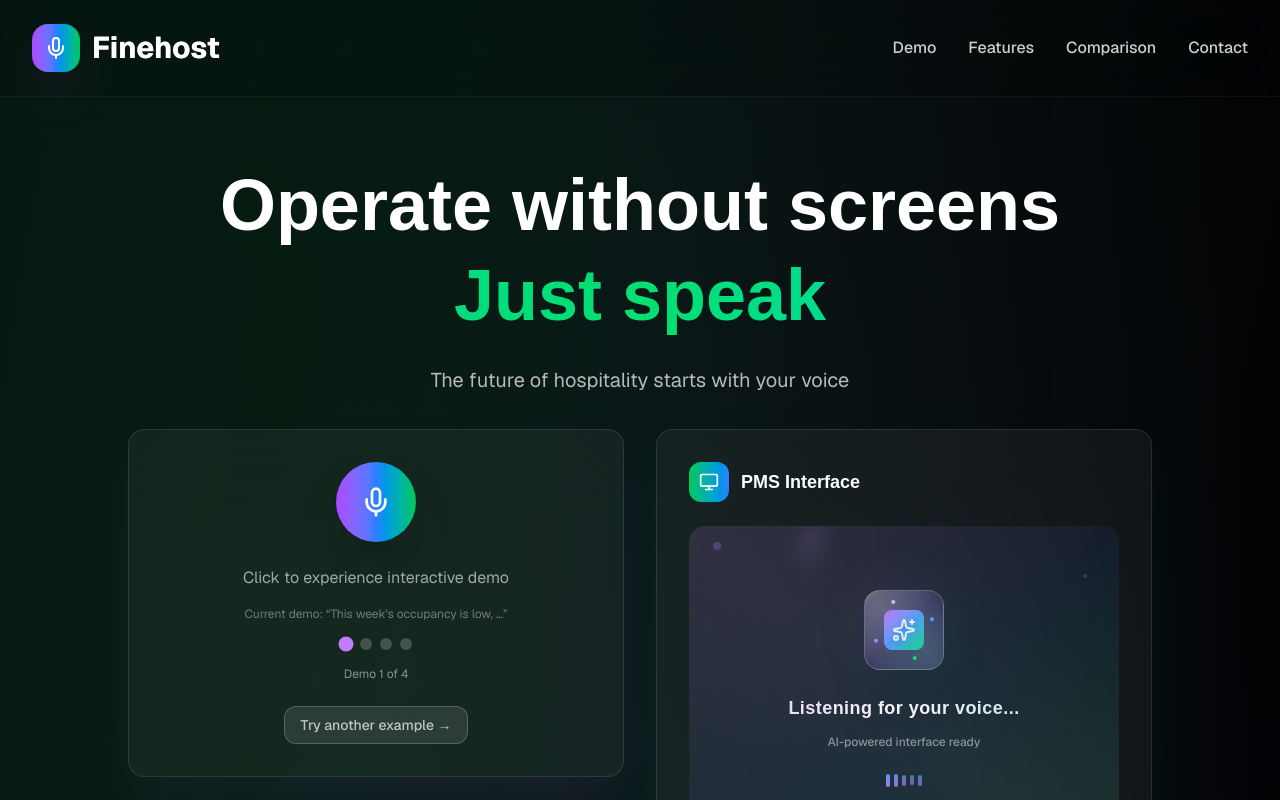
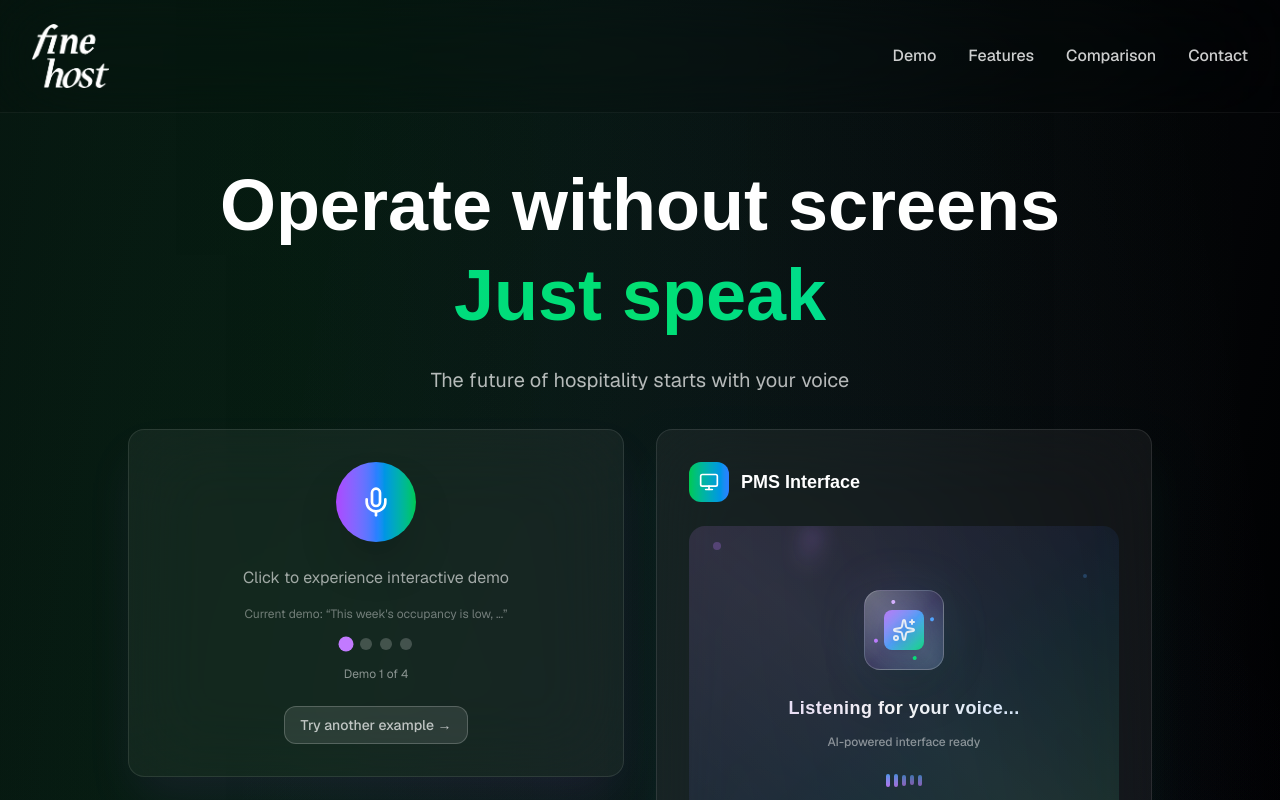
Before and after one commit to lia-vacatio/voice-hotel, a Next.js app: page / in a window 1280 px wide. Shown: the top 800 px of the page. Built offline with nearby package versions, Linux system fonts and the light colour scheme; a web font is replaced by a local one.

Commit message:
Update logo: Replace text with Finehost logo in navigation and footer

```diff
--- a/src/app/page.tsx
+++ b/src/app/page.tsx
@@ -222,10 +222,7 @@ export default function Home() {
         <div className="max-w-7xl mx-auto px-4 sm:px-6 lg:px-8">
           <div className="flex justify-between items-center py-6">
             <div className="flex items-center space-x-3">
-              <div className="w-12 h-12 bg-gradient-to-r from-purple-500 via-blue-500 to-green-500 rounded-2xl flex items-center justify-center shadow-2xl shadow-purple-500/25">
-                <Mic className="w-6 h-6 text-white" />
-              </div>
-              <span className="text-white font-bold text-3xl bg-gradient-to-r from-white via-purple-200 to-white bg-clip-text text-transparent">Finehost</span>
+              <img src="/finehost_wh.png" alt="Finehost" className="h-16 w-auto" />
             </div>
             <div className="hidden md:flex items-center space-x-8">
               <button onClick={scrollToHero} className="text-white/80 hover:text-white transition-colors font-medium">Demo</button>
@@ -1675,19 +1672,11 @@ export default function Home() {
       {/* Footer */}
       <footer className="relative z-10 py-20 px-4 sm:px-6 lg:px-8 border-t border-white/20 bg-black/40 backdrop-blur-xl">
         <div className="max-w-7xl mx-auto relative">
-          <div className="flex flex-col md:flex-row justify-between items-center">
-            <div className="flex items-center space-x-4 mb-8 md:mb-0">
-              <div className="w-12 h-12 bg-gradient-to-r from-purple-500 via-blue-500 to-green-500 rounded-2xl flex items-center justify-center shadow-2xl shadow-purple-500/25">
-                <Mic className="w-6 h-6 text-white" />
-              </div>
-              <span className="text-white font-bold text-3xl bg-gradient-to-r from-white via-purple-200 to-white bg-clip-text text-transparent">Finehost</span>
+          <div className="flex flex-col items-center">
+            <div className="flex items-center justify-center mb-8">
+              <img src="/finehost_wh.png" alt="Finehost" className="h-20 w-auto" />
             </div>
-            <div className="flex space-x-12 text-white/60">
-              <a href="#" className="hover:text-white transition-colors font-medium">Careers</a>
-              <a href="#" className="hover:text-white transition-colors font-medium">Blog</a>
-              <a href="#" className="hover:text-white transition-colors font-medium">Newsletter</a>
-              <a href="#" className="hover:text-white transition-colors font-medium">Support</a>
-            </div>
+
           </div>
           <div className="mt-12 pt-8 border-t border-white/10 text-center">
             <p className="text-white/40 text-lg">
```
Also changed, not shown: public/finehost_wh.png (added).
